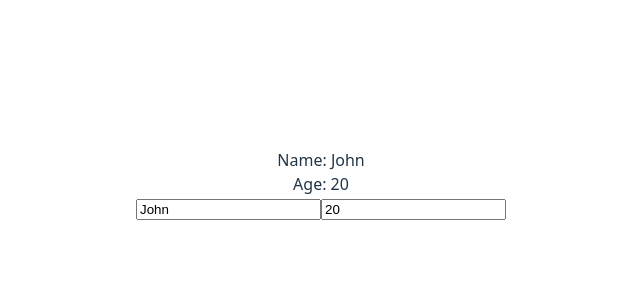
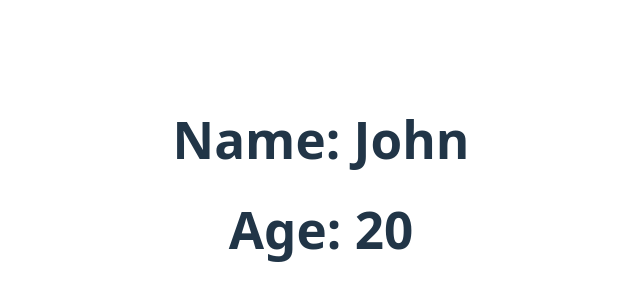
Before and after one commit to nkcoder/my-react-journey, a React (Vite) app in the folder 02-react-hooks/: page / in a window 1280 px wide. Shown: the part 216-516 px from the top of the page, without its empty margins (319-959 px from the left). Built offline with nearby package versions, Linux system fonts and the light colour scheme.

Commit message:
Use useContext

```diff
--- a/02-react-hooks/src/App.jsx
+++ b/02-react-hooks/src/App.jsx
@@ -1,9 +1,10 @@
 import './App.css';
-import ContextConsumerA from './components/context/contextconsumer/ContextConsumerA';
+import UseContextA from './components/context/usecontext/UseContextA';
+
 function App() {
   return (
     <>
-      <ContextConsumerA />
+      <UseContextA />
     </>
   );
 }
--- /dev/null
+++ b/02-react-hooks/src/components/context/usecontext/ContextData.jsx
@@ -0,0 +1,6 @@
+import { createContext } from 'react';
+
+const NameContext = createContext();
+const AgeContext = createContext();
+
+export { AgeContext, NameContext };
--- /dev/null
+++ b/02-react-hooks/src/components/context/usecontext/UseContextA.jsx
@@ -0,0 +1,15 @@
+import React from 'react';
+import { AgeContext, NameContext } from './ContextData';
+import UseContextB from './UseContextB';
+
+const UseContextA = () => {
+  return (
+    <NameContext.Provider value={'John'}>
+      <AgeContext.Provider value={20}>
+        <UseContextB />
+      </AgeContext.Provider>
+    </NameContext.Provider>
+  );
+};
+
+export default UseContextA;
--- /dev/null
+++ b/02-react-hooks/src/components/context/usecontext/UseContextB.jsx
@@ -0,0 +1,12 @@
+import React from 'react';
+import UseContextC from './UseContextC';
+
+const UseContextB = () => {
+  return (
+    <div>
+      <UseContextC />
+    </div>
+  );
+};
+
+export default UseContextB;
--- /dev/null
+++ b/02-react-hooks/src/components/context/usecontext/UseContextC.jsx
@@ -0,0 +1,16 @@
+import React, { useContext } from 'react';
+import { AgeContext, NameContext } from './ContextData';
+
+const UseContextC = () => {
+  const name = useContext(NameContext);
+  const age = useContext(AgeContext);
+
+  return (
+    <div>
+      <h1>Name: {name}</h1>
+      <h1>Age: {age}</h1>
+    </div>
+  );
+};
+
+export default UseContextC;
```
